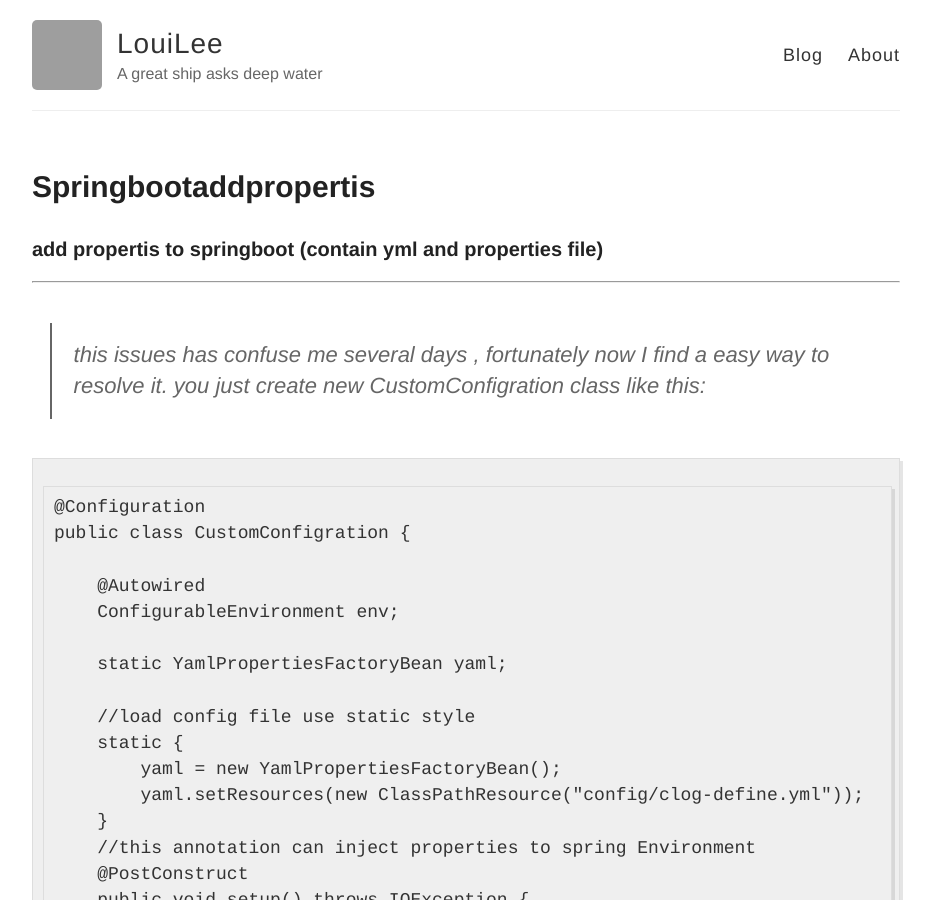
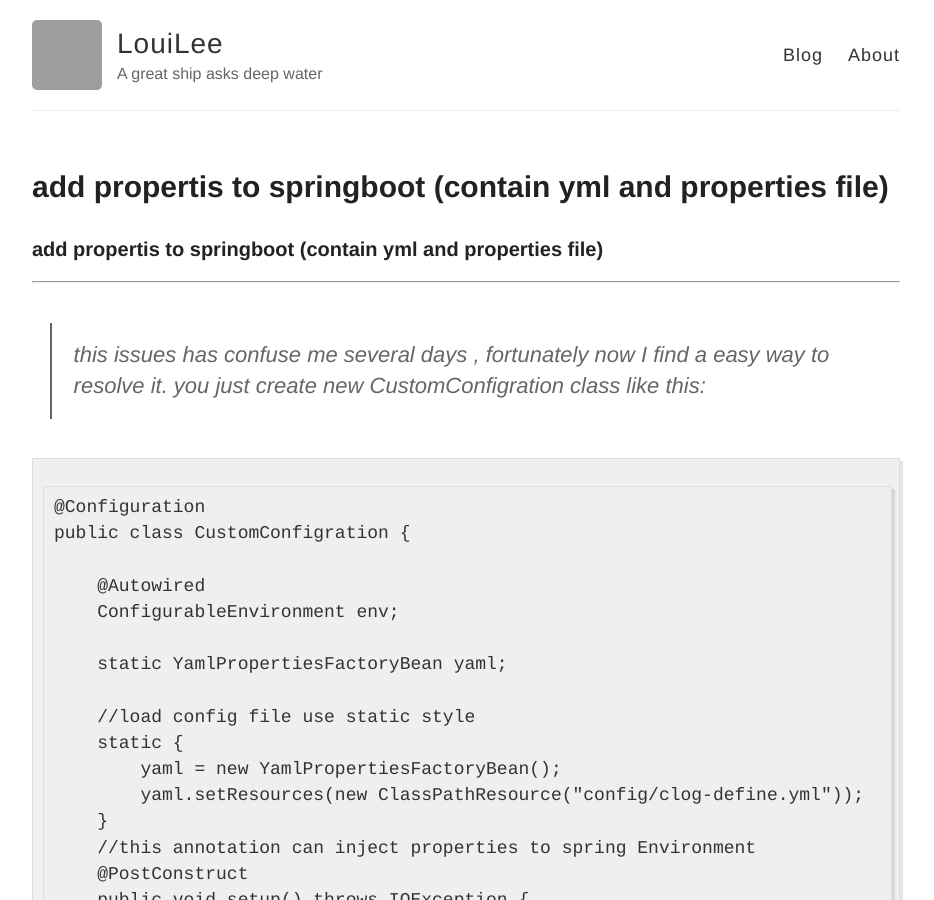
Before and after one commit to 7568/7568.github.io, a Jekyll site: the page built from _posts/2017-06/2017-06-05-springboot Add Propertis.md, in a window 1280 px wide and 900 px high. Shown: the whole window, without its empty margins (174-1108 px from the left). Built offline with Jekyll 4.4.1, drawn with Linux system fonts in a browser that asks for light colours; our own code applies the rules of GitHub Pages for plain Markdown files; grey boxes are pictures that could not be loaded.

```diff
--- a/_posts/2017-06/2017-06-05-springbootAddPropertis.md
+++ b/_posts/2017-06/2017-06-05-springboot Add Propertis.md
@@ -1,3 +1,7 @@
+---
+layout: post
+title: add propertis to springboot (contain yml and properties file)
+---
 ### add propertis to springboot (contain yml and properties file)
 ---
 > this issues has confuse me several days , fortunately now I find a easy way to  resolve it.
```
Also changed, not shown: _posts/2017-06/2017-05-06-shortcut In Win10.md (renamed from _posts/2017-06/2017-05-06-shortcutInWin10.md), _posts/2017-06/2017-06-05-install jekelly in windows.md (renamed from _posts/2017-06/2017-06-05-installjekellyinwindows.md), _posts/2017-06/2017-06-05-something About Request.md (renamed from _posts/2017-06/2017-06-05-someAboutRequest.md).
